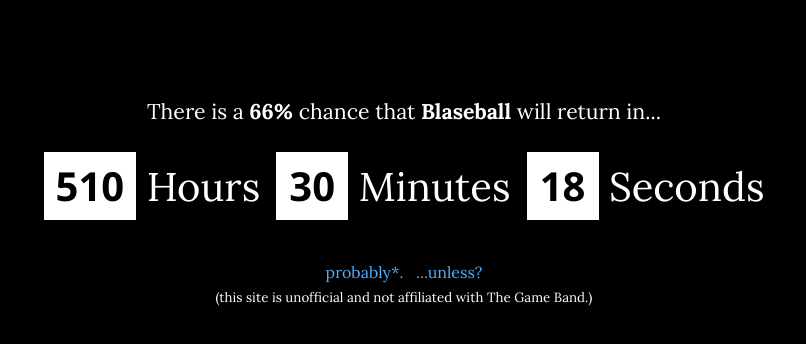
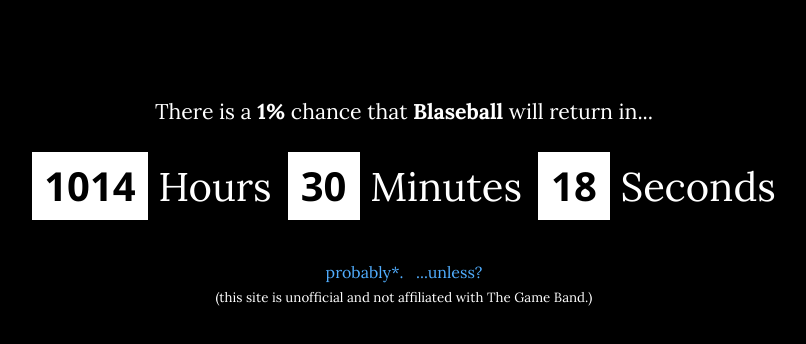
Before and after one commit to xSke/blaseball.date, a React (Create React App) app: page / in a window 1280 px wide. Shown: the top 344 px of the page, without its empty margins (236-1042 px from the left). Built offline with nearby package versions, Linux system fonts and the light colour scheme.

Commit message:
i am about 50% sure they did this JUST to heck with me, specifically

```diff
--- a/src/App.tsx
+++ b/src/App.tsx
@@ -27,7 +27,7 @@
     );
 }
 
-const times = [
+/*const times = [
     { time: "2021-01-18T17:00:00.000Z", chance: 0.0 },
     { time: "2021-01-25T17:00:00.000Z", chance: 0.0 },
     { time: "2021-02-01T17:00:00.000Z", chance: 0.0 },
@@ -35,6 +35,17 @@
     { time: "2021-02-15T17:00:00.000Z", chance: 0.03 },
     { time: "2021-02-22T17:00:00.000Z", chance: 0.66 },
     { time: "2021-03-01T17:00:00.000Z", chance: 0.23 },
+    { time: "2021-03-08T17:00:00.000Z", chance: 0.04 },
+    { time: "2021-03-15T17:00:00.000Z", chance: 0.01 },
+    { time: "2021-03-22T17:00:00.000Z", chance: 0.01 },
+    { time: "2021-03-29T17:00:00.000Z", chance: 0.0 },
+];*/
+
+const times = [
+    { time: "2021-02-08T17:00:00.000Z", chance: 0.01 },
+    { time: "2021-02-15T17:00:00.000Z", chance: 0.03 },
+    { time: "2021-02-22T17:00:00.000Z", chance: 0.68 },
+    { time: "2021-03-01T17:00:00.000Z", chance: 0.24 },
     { time: "2021-03-08T17:00:00.000Z", chance: 0.04 },
     { time: "2021-03-15T17:00:00.000Z", chance: 0.01 },
     { time: "2021-03-22T17:00:00.000Z", chance: 0.01 },
```
